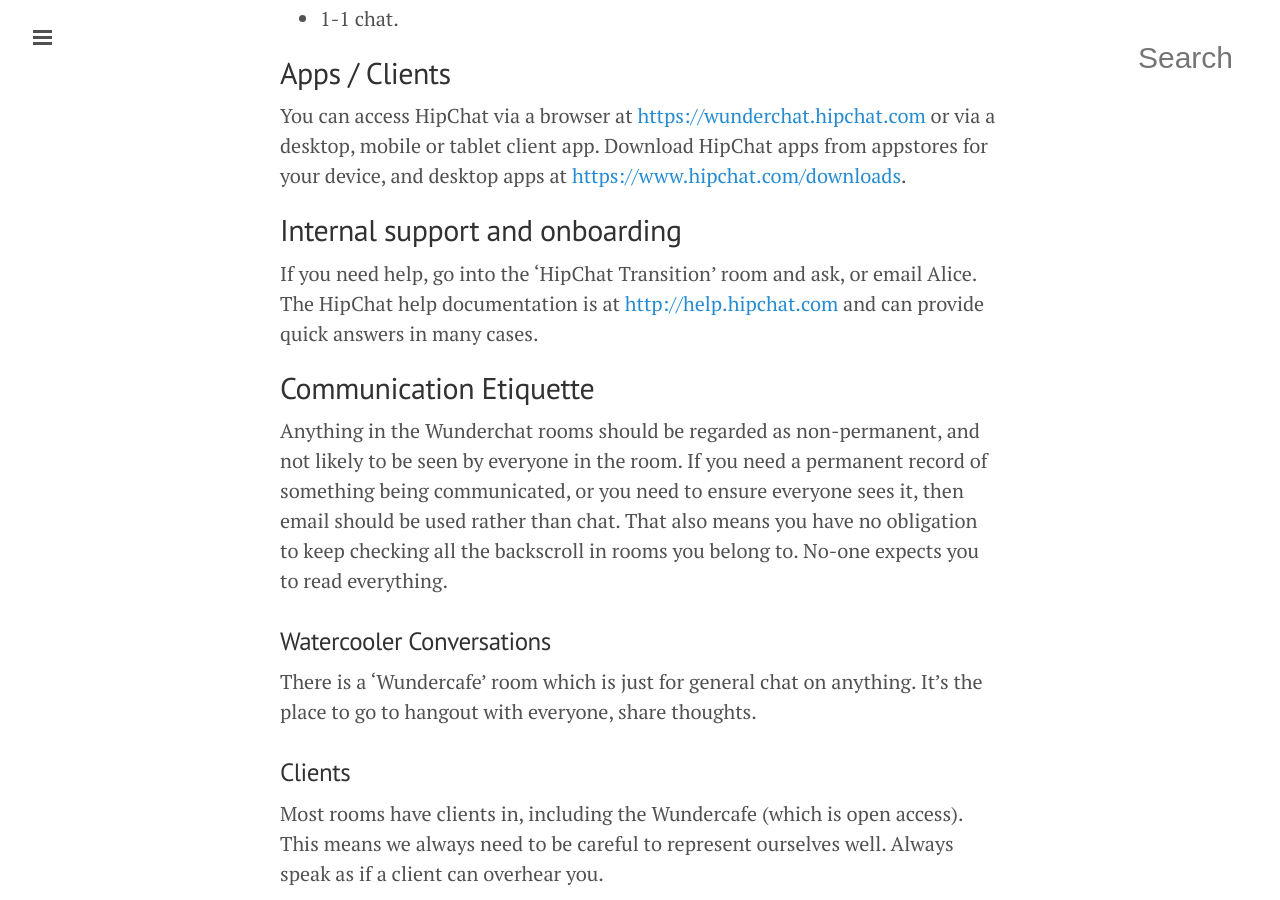
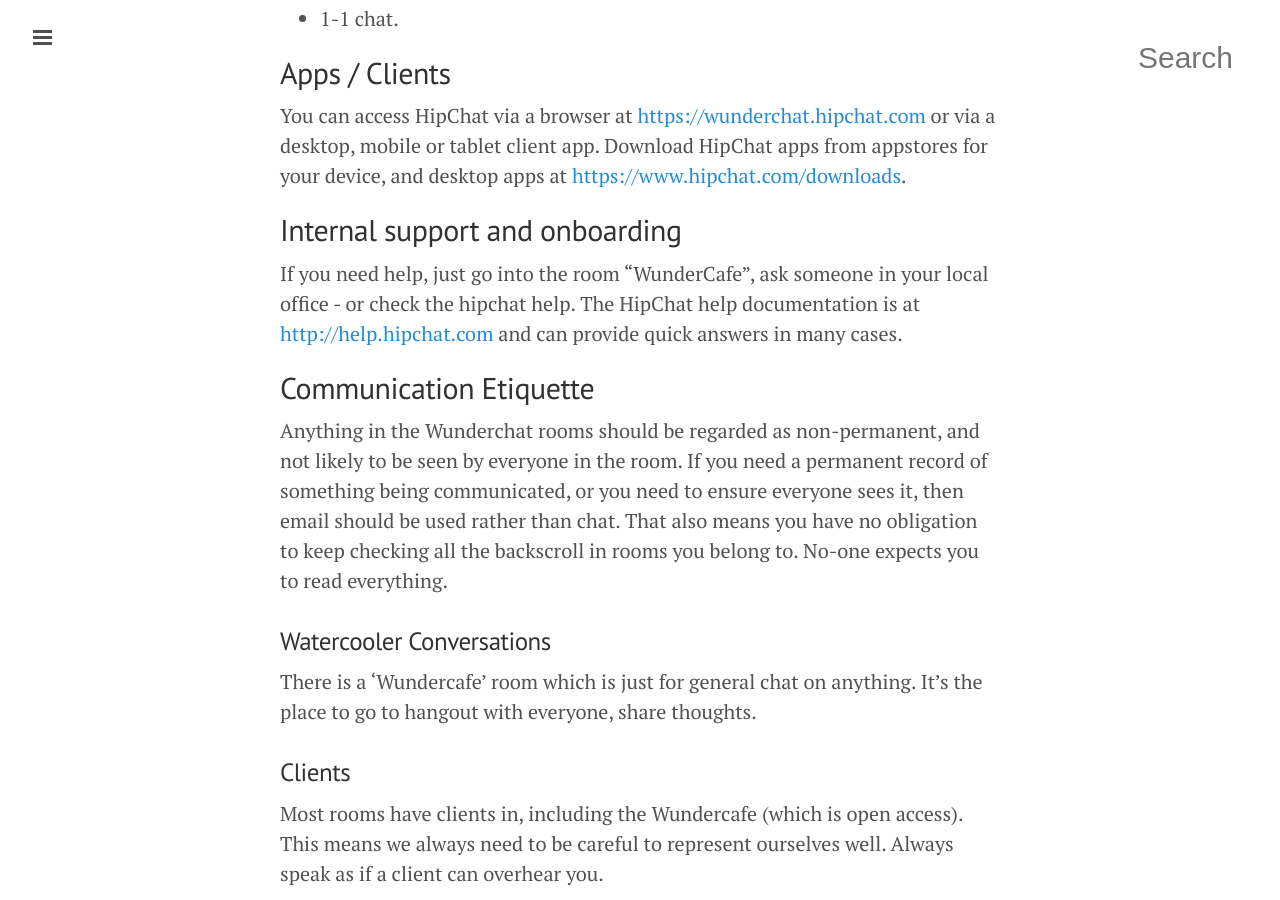
Before and after one commit to tormi/WunderWay, a Jekyll site: the page built from working-at-wunderkraut/communicating/wunderchat.md, in a window 1280 px wide and 900 px high, scrolled down 416 px. Built offline with Jekyll 4.4.1, drawn with Linux system fonts in a browser that asks for light colours; nearby versions of some CDN libraries.

Commit message:
Refined source for support and help

```diff
--- a/working-at-wunderkraut/communicating/wunderchat.md
+++ b/working-at-wunderkraut/communicating/wunderchat.md
@@ -12,7 +12,7 @@
 You can access HipChat via a browser at [https://wunderchat.hipchat.com](https://wunderchat.hipchat.com) or via a desktop, mobile or tablet client app. Download HipChat apps from appstores for your device, and desktop apps at [https://www.hipchat.com/downloads](https://www.hipchat.com/downloads).
 
 ## Internal support and onboarding
-If you need help, go into the ‘HipChat Transition’ room and ask, or email Alice. The HipChat help documentation is at [http://help.hipchat.com](http://help.hipchat.com) and can provide quick answers in many cases.
+If you need help, just go into the room "WunderCafe", ask someone in your local office - or check the hipchat help. The HipChat help documentation is at [http://help.hipchat.com](http://help.hipchat.com) and can provide quick answers in many cases.
 
 ## Communication Etiquette
 Anything in the Wunderchat rooms should be regarded as non-permanent, and not likely to be seen by everyone in the room. If you need a permanent record of something being communicated, or you need to ensure everyone sees it, then email should be used rather than chat. That also means you have no obligation to keep checking all the backscroll in rooms you belong to. No-one expects you to read everything.
```
